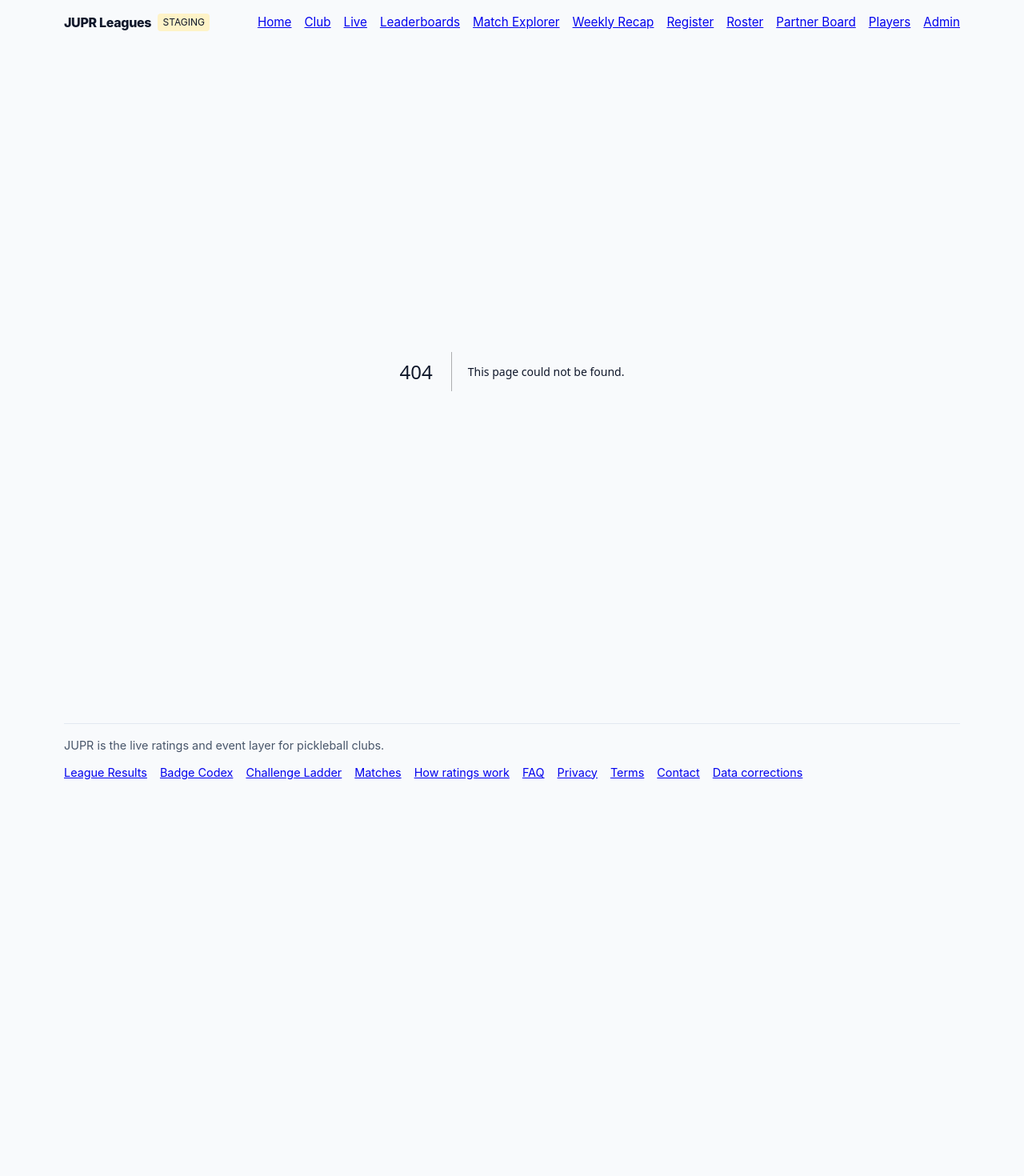
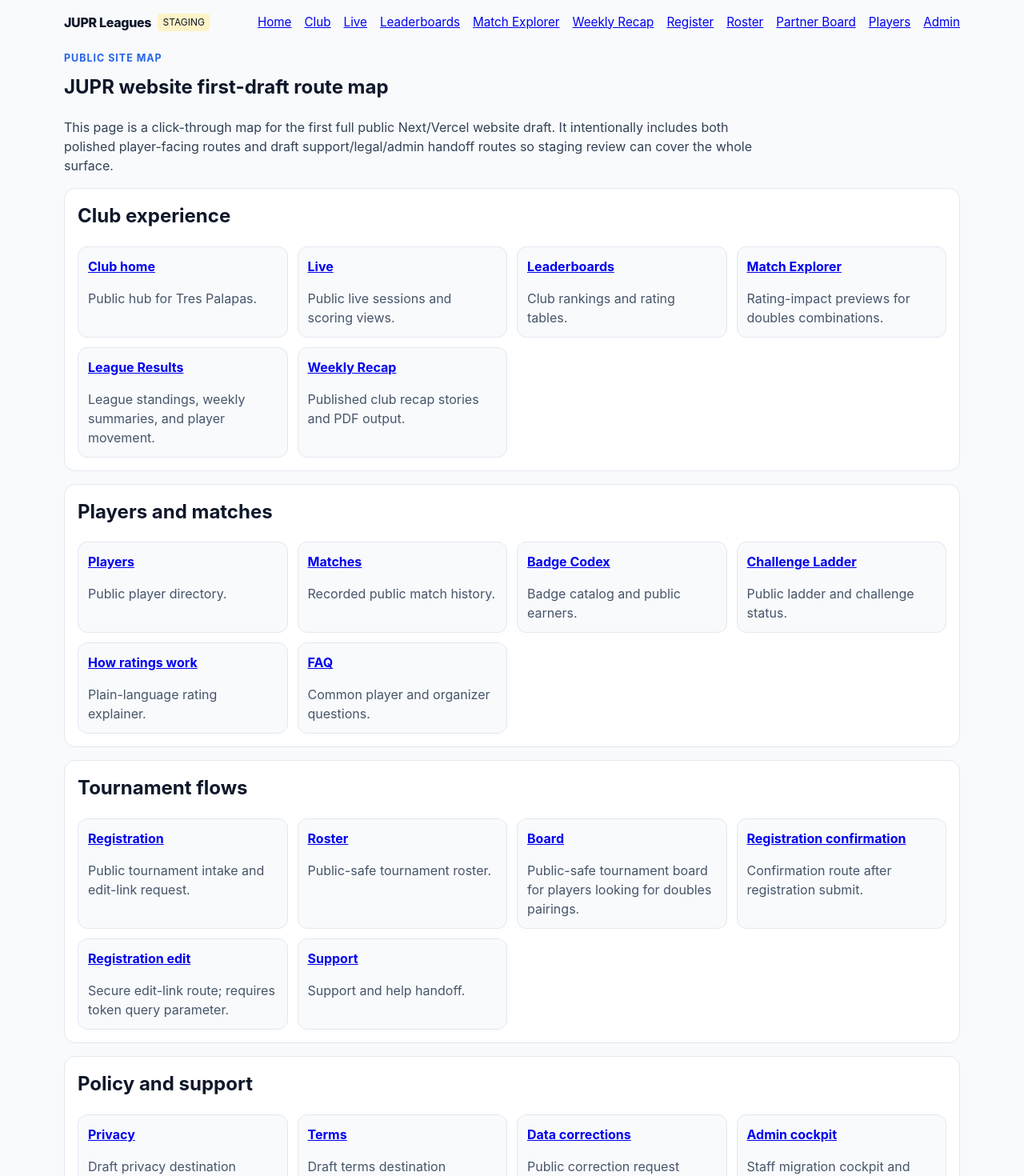
Before and after one commit to pickleballattrespalapas/JUPR, a Next.js app in the folder apps/web/: page /site-map in a window 1280 px wide. Before the commit this address had no page. Shown: the top 1470 px of the page at 80% size. Before the commit the page ends 992 px from the top, so only its background shows below. Built offline with nearby package versions, Linux system fonts and the light colour scheme.

Commit message:
add public site map route

```diff
--- /dev/null
+++ b/apps/web/app/site-map/page.tsx
@@ -0,0 +1,83 @@
+import Link from "next/link";
+
+const cardStyle = {
+  border: "1px solid #e2e8f0",
+  borderRadius: "14px",
+  padding: "1rem",
+  background: "white"
+};
+
+const sections = [
+  {
+    title: "Club experience",
+    routes: [
+      ["Club home", "/clubs/tres-palapas", "Public hub for Tres Palapas."],
+      ["Live", "/clubs/tres-palapas/live", "Public live sessions and scoring views."],
+      ["Leaderboards", "/clubs/tres-palapas/leaderboards", "Club rankings and rating tables."],
+      ["Match Explorer", "/clubs/tres-palapas/match-explorer", "Rating-impact previews for doubles combinations."],
+      ["League Results", "/clubs/tres-palapas/league-results", "League standings, weekly summaries, and player movement."],
+      ["Weekly Recap", "/clubs/tres-palapas/weekly-recap", "Published club recap stories and PDF output."]
+    ]
+  },
+  {
+    title: "Players and matches",
+    routes: [
+      ["Players", "/clubs/tres-palapas/players", "Public player directory."],
+      ["Matches", "/clubs/tres-palapas/matches", "Recorded public match history."],
+      ["Badge Codex", "/clubs/tres-palapas/badge-codex", "Badge catalog and public earners."],
+      ["Challenge Ladder", "/clubs/tres-palapas/challenge-ladder", "Public ladder and challenge status."],
+      ["How ratings work", "/how-ratings-work", "Plain-language rating explainer."],
+      ["FAQ", "/faq", "Common player and organizer questions."]
+    ]
+  },
+  {
+    title: "Tournament flows",
+    routes: [
+      ["Registration", "/clubs/tres-palapas/tournament-registration", "Public tournament intake and edit-link request."],
+      ["Roster", "/clubs/tres-palapas/tournament-roster", "Public-safe tournament roster."],
+      ["Board", "/clubs/tres-palapas/tournament-partner-board", "Public-safe tournament board for players looking for doubles pairings."],
+      ["Registration confirmation", "/clubs/tres-palapas/tournament-registration/confirmation", "Confirmation route after registration submit."],
+      ["Registration edit", "/clubs/tres-palapas/tournament-registration/edit", "Secure edit-link route; requires token query parameter."],
+      ["Support", "/support", "Support and help handoff."]
+    ]
+  },
+  {
+    title: "Policy and support",
+    routes: [
+      ["Privacy", "/privacy", "Draft privacy destination pending final legal approval."],
+      ["Terms", "/terms", "Draft terms destination pending final legal approval."],
+      ["Data corrections", "/data-corrections", "Public correction request checklist."],
+      ["Admin cockpit", "/admin", "Staff migration cockpit and guarded admin routes."]
+    ]
+  }
+];
+
+export default function SiteMapPage() {
+  return (
+    <section>
+      <p style={{ margin: "0 0 0.5rem", color: "#2563eb", fontWeight: 700, textTransform: "uppercase", letterSpacing: "0.08em", fontSize: "0.78rem" }}>
+        Public site map
+      </p>
+      <h1 style={{ marginTop: 0 }}>JUPR website first-draft route map</h1>
+      <p style={{ color: "#334155", maxWidth: "860px" }}>
+        This page is a click-through map for the first full public Next/Vercel website draft. It intentionally includes both polished player-facing routes and draft support/legal/admin handoff routes so staging review can cover the whole surface.
+      </p>
+
+      <div style={{ display: "grid", gap: "1rem" }}>
+        {sections.map((section) => (
+          <article key={section.title} style={cardStyle}>
+            <h2 style={{ marginTop: 0 }}>{section.title}</h2>
+            <div style={{ display: "grid", gridTemplateColumns: "repeat(auto-fit, minmax(240px, 1fr))", gap: "0.75rem" }}>
+              {section.routes.map(([label, href, description]) => (
+                <div key={href} style={{ border: "1px solid #e2e8f0", borderRadius: "12px", padding: "0.75rem", background: "#f8fafc" }}>
+                  <strong><Link href={href}>{label}</Link></strong>
+                  <p style={{ color: "#475569", marginBottom: 0 }}>{description}</p>
+                </div>
+              ))}
+            </div>
+          </article>
+        ))}
+      </div>
+    </section>
+  );
+}
```
